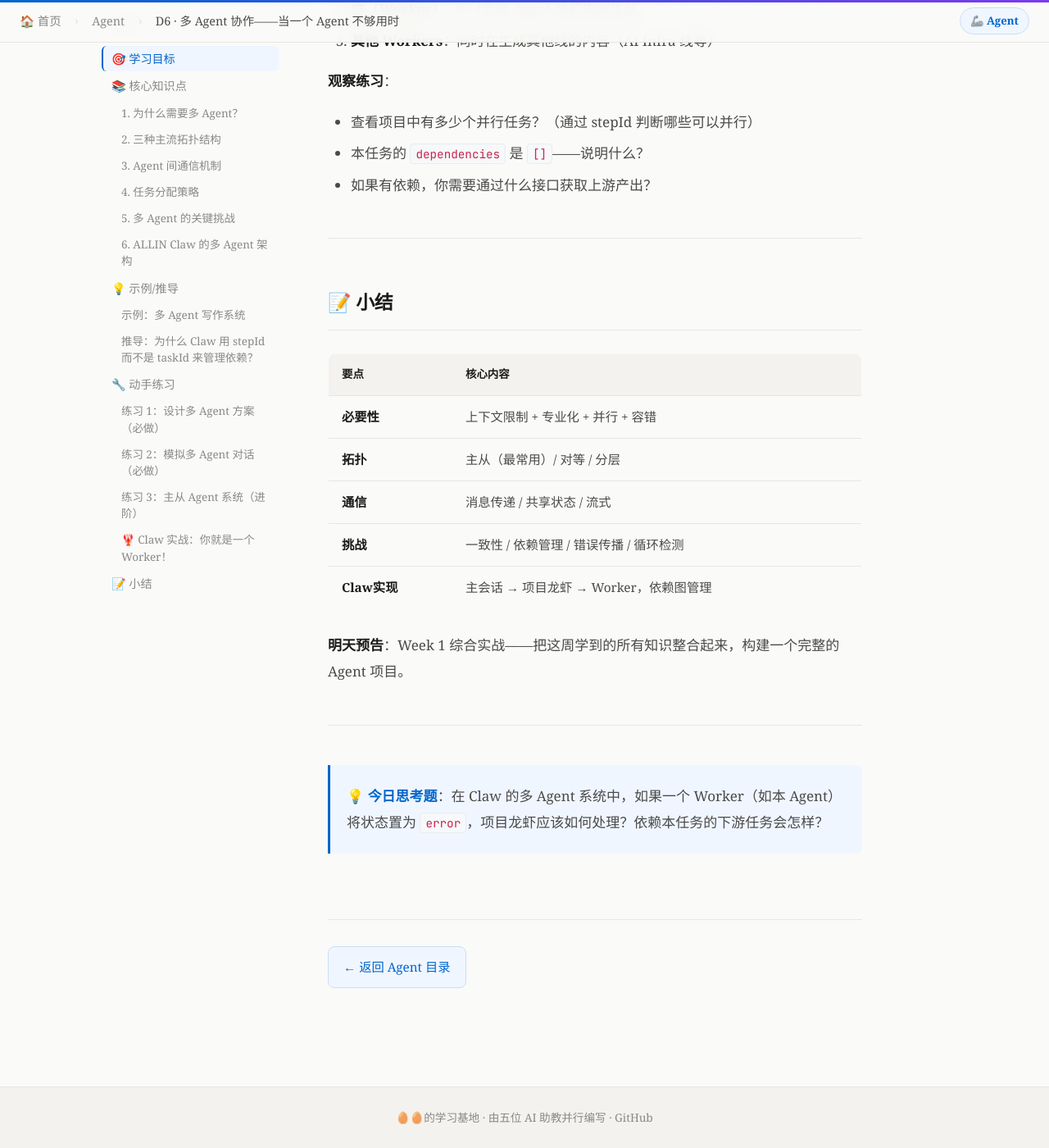
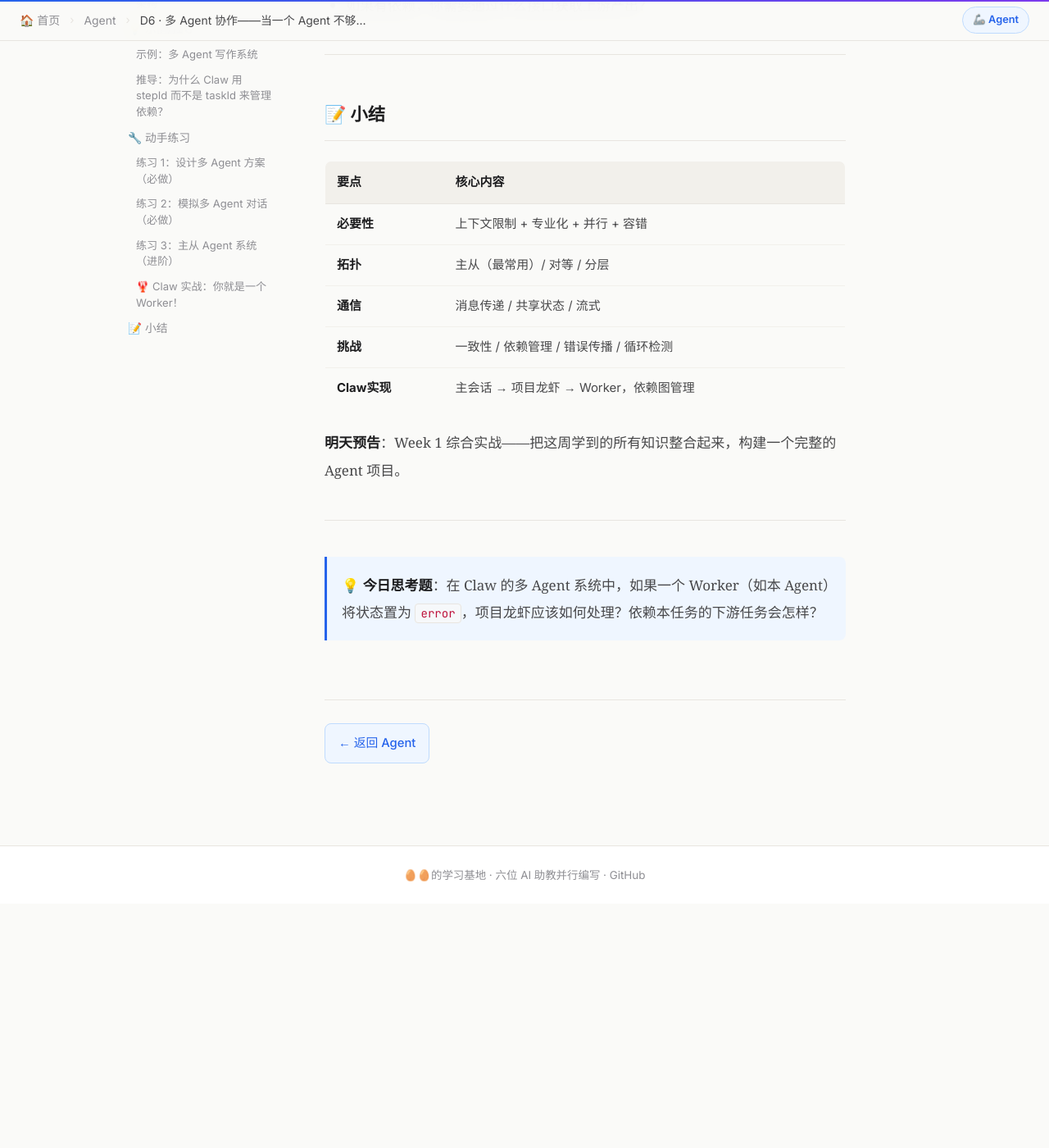
Before and after one commit to Lingbo-Huang/dandan-learn, a Jekyll site: the page built from agent/week01/agent-w1-multi-agent.md, in a window 1280 px wide and 1400 px high, scrolled down 10828 px. Shown: the whole window at 82% size. Built offline with Jekyll 4.4.1, drawn with Linux system fonts in a browser that asks for light colours; some web fonts are replaced; our own code applies the rules of GitHub Pages for plain Markdown files; after the commit the page ends 11930 px from its top, so only the background shows below that.

Commit message:
Update _layouts/post.html

```diff
--- a/_layouts/post.html
+++ b/_layouts/post.html
@@ -5,62 +5,64 @@
   <meta name="viewport" content="width=device-width, initial-scale=1.0">
   <title>{% if page.title %}{{ page.title }} · {% endif %}🥚🥚的学习基地</title>
   <link rel="preconnect" href="https://fonts.googleapis.com">
-  <link href="https://fonts.googleapis.com/css2?family=Inter:wght@300;400;500;600;700&family=LXGW+WenKai:wght@300;400;700&family=JetBrains+Mono:wght@400;500&display=swap" rel="stylesheet">
-  <script>MathJax={tex:{inlineMath:[['$','$'],['\\(','\\)']],displayMath:[['$$','$$'],['\\[','\\]']]},options:{skipHtmlTags:['script','noscript','style','textarea','pre']}}</script>
+  <link href="https://fonts.googleapis.com/css2?family=LXGW+WenKai:wght@300;400;700&family=Inter:wght@400;500;600;700&family=JetBrains+Mono:wght@400;500&display=swap" rel="stylesheet">
+  <script>MathJax={tex:{inlineMath:[['$','$'],['\\(','\\)']],displayMath:[['$$','$$'],['\\[','\\]']]}}</script>
   <script src="https://cdn.jsdelivr.net/npm/mathjax@3/es5/tex-chtml.js" async></script>
   <style>
     :root {
-      --bg: #fafaf8;
-      --surface: #ffffff;
-      --border: #e8e6e3;
-      --text: #1a1a1a;
-      --text2: #4a4a4a;
-      --text3: #888;
-      --accent: #0066cc;
-      --accent-bg: #f0f6ff;
-      --code-bg: #f6f8fa;
-      --code-border: #e8ecf0;
-      --green: #1a7f37;
-      --green-bg: #f0fdf4;
-      --yellow-bg: #fffbeb;
-      --sidebar: 260px;
-      --content: 740px;
-      --radius: 8px;
+      --bg:       #fafaf8;
+      --surface:  #ffffff;
+      --border:   #e8e5e0;
+      --border2:  #f2f0eb;
+      --text:     #1c1c1e;
+      --text2:    #48484a;
+      --text3:    #8e8e93;
+      --accent:   #2563eb;
+      --accent-bg:#eff6ff;
+      --code-bg:  #f6f8fa;
+      --shadow:   0 1px 8px rgba(0,0,0,0.06);
+      --sidebar:  240px;
+      --content:  720px;
     }
     * { box-sizing: border-box; margin: 0; padding: 0; }
     html { scroll-behavior: smooth; }
+
     body {
-      font-family: 'LXGW WenKai', 'PingFang SC', 'Hiragino Sans GB', 'Microsoft YaHei', Georgia, serif;
+      font-family: 'LXGW WenKai', 'PingFang SC', Georgia, serif;
       background: var(--bg);
       color: var(--text);
-      line-height: 1.9;
+      line-height: 1.95;
       font-size: 17px;
     }
 
-    /* ── 顶部进度条 ── */
+    /* ── 进度条 ── */
     #reading-bar {
-      position: fixed; top: 0; left: 0; height: 3px; width: 0;
-      background: linear-gradient(90deg, #0066cc, #7c3aed);
-      z-index: 1000; transition: width 0.1s linear;
+      position: fixed; top: 0; left: 0; height: 2px; width: 0;
+      background: linear-gradient(90deg, #2563eb, #7c3aed);
+      z-index: 9999; pointer-events: none;
+      transition: width 0.12s linear;
     }
 
     /* ── 顶部导航 ── */
     .top-nav {
-      position: fixed; top: 0; left: 0; right: 0; z-index: 100;
-      height: 52px;
-      background: rgba(250,250,248,0.92);
-      backdrop-filter: blur(12px);
+      position: fixed; top: 0; left: 0; right: 0; z-index: 200;
+      height: 50px;
+      background: rgba(250,250,248,0.94);
+      backdrop-filter: blur(14px);
       border-bottom: 1px solid var(--border);
-      display: flex; align-items: center; padding: 0 24px; gap: 16px;
+      display: flex; align-items: center;
+      padding: 0 24px; gap: 12px;
+      font-family: 'Inter', sans-serif;
     }
-    .top-nav a { color: var(--text3); text-decoration: none; font-size: 0.85em; }
+    .top-nav a { color: var(--text3); text-decoration: none; font-size: 0.82em; }
     .top-nav a:hover { color: var(--accent); }
-    .top-nav .sep { color: var(--border); }
-    .top-nav .track-pill {
-      margin-left: auto;
+    .top-nav .sep { color: var(--border); font-size: 0.8em; }
+    .top-nav .crumb { color: var(--text2); font-size: 0.82em; overflow: hidden; text-overflow: ellipsis; white-space: nowrap; max-width: 280px; }
+    .top-nav .pill {
+      margin-left: auto; flex-shrink: 0;
       background: var(--accent-bg); color: var(--accent);
-      border: 1px solid #c7dff7; border-radius: 20px;
-      padding: 3px 12px; font-size: 0.78em; font-weight: 600;
+      border: 1px solid #bfdbfe; border-radius: 20px;
+      padding: 3px 12px; font-size: 0.75em; font-weight: 600;
     }
 
     /* ── 布局 ── */
@@ -68,214 +70,209 @@
       display: flex;
       max-width: calc(var(--sidebar) + var(--content) + 80px);
       margin: 0 auto;
-      padding-top: 52px;
-      min-height: 100vh;
+      padding-top: 50px;
+      align-items: flex-start;
     }
 
-    /* ── 左侧目录 ── */
+    /* ── 目录侧边栏 ── */
     .toc-wrap {
-      width: var(--sidebar);
-      flex-shrink: 0;
-      padding: 40px 20px 40px 24px;
-      position: sticky; top: 52px; height: calc(100vh - 52px);
-      overflow-y: auto; overflow-x: hidden;
+      width: var(--sidebar); flex-shrink: 0;
+      padding: 36px 16px 36px 24px;
+      position: sticky; top: 50px;
+      height: calc(100vh - 50px);
+      overflow-y: auto;
+      font-family: 'Inter', sans-serif;
     }
-    .toc-wrap::-webkit-scrollbar { width: 4px; }
-    .toc-wrap::-webkit-scrollbar-thumb { background: var(--border); border-radius: 4px; }
-    .toc-title {
-      font-size: 0.72em; font-weight: 700; text-transform: uppercase;
-      letter-spacing: 0.1em; color: var(--text3); margin-bottom: 16px;
-      display: flex; align-items: center; gap: 6px;
+    .toc-wrap::-webkit-scrollbar { width: 3px; }
+    .toc-wrap::-webkit-scrollbar-thumb { background: var(--border); border-radius: 2px; }
+    .toc-hdr {
+      font-size: 0.68em; font-weight: 700;
+      text-transform: uppercase; letter-spacing: 0.1em;
+      color: var(--text3); margin-bottom: 14px;
     }
     .toc { list-style: none; }
-    .toc li { margin: 2px 0; }
+    .toc li { margin: 1px 0; }
     .toc a {
       display: block; padding: 5px 10px; border-radius: 6px;
-      color: var(--text3); text-decoration: none;
-      font-size: 0.83em; line-height: 1.5;
-      transition: all 0.15s;
+      color: var(--text3); text-decoration: none; font-size: 0.81em;
+      line-height: 1.5; transition: all 0.15s;
       border-left: 2px solid transparent;
     }
-    .toc a:hover { color: var(--text); background: var(--code-bg); }
-    .toc a.active { color: var(--accent); border-left-color: var(--accent); background: var(--accent-bg); }
-    .toc .toc-h3 a { padding-left: 22px; font-size: 0.79em; }
+    .toc a:hover { color: var(--text); background: var(--border2); }
+    .toc a.on { color: var(--accent); border-left-color: var(--accent); background: var(--accent-bg); }
+    .toc .h3 a { padding-left: 20px; font-size: 0.77em; }
 
-    /* ── 主内容 ── */
+    /* ── 正文区 ── */
     .article-wrap {
       flex: 1; min-width: 0;
-      padding: 48px 48px 120px 40px;
       max-width: var(--content);
+      padding: 48px 48px 100px 36px;
     }
 
     /* ── 文章 Header ── */
-    .article-header { margin-bottom: 48px; }
-    .article-header .track-tag {
+    .a-header { margin-bottom: 40px; font-family: 'Inter', sans-serif; }
+    .a-header .track-tag {
       display: inline-block;
       background: var(--accent-bg); color: var(--accent);
-      border: 1px solid #c7dff7; border-radius: 20px;
-      padding: 3px 12px; font-size: 0.78em; font-weight: 600;
-      margin-bottom: 20px;
+      border: 1px solid #bfdbfe; border-radius: 20px;
+      padding: 3px 12px; font-size: 0.75em; font-weight: 600;
+      margin-bottom: 16px;
     }
-    .article-header h1 {
-      font-size: 2em; font-weight: 700; line-height: 1.35;
+    .a-header h1 {
+      font-family: 'LXGW WenKai', serif;
+      font-size: 1.9em; font-weight: 700; line-height: 1.35;
       color: var(--text); margin-bottom: 16px;
-      letter-spacing: -0.02em;
+      letter-spacing: -0.01em;
     }
-    .article-header .meta {
-      font-size: 0.84em; color: var(--text3);
-      display: flex; align-items: center; gap: 16px; flex-wrap: wrap;
+    .a-meta {
+      font-size: 0.82em; color: var(--text3);
+      display: flex; align-items: center; gap: 14px; flex-wrap: wrap;
     }
-    .article-header .meta-dot { color: var(--border); }
-    .article-divider {
+    .a-meta span { display: flex; align-items: center; gap: 4px; }
+    .a-divider {
       border: none; border-top: 1px solid var(--border);
-      margin: 32px 0;
+      margin: 28px 0 36px;
     }
 
-    /* ── 文章内容 ── */
-    .article-body { font-size: 1em; color: var(--text2); }
+    /* ── 正文 ── */
+    .a-body { color: var(--text2); }
 
-    .article-body h2 {
-      font-size: 1.35em; font-weight: 700;
-      color: var(--text); margin: 56px 0 20px;
-      padding-bottom: 12px; border-bottom: 1px solid var(--border);
-      letter-spacing: -0.01em;
+    .a-body h2 {
+      font-family: 'Inter', sans-serif;
+      font-size: 1.25em; font-weight: 700;
+      color: var(--text); margin: 52px 0 18px;
+      padding-bottom: 10px; border-bottom: 1px solid var(--border);
     }
-    .article-body h2:first-child { margin-top: 0; }
-    .article-body h3 {
-      font-size: 1.1em; font-weight: 600;
-      color: var(--text); margin: 36px 0 14px;
+    .a-body h2:first-child { margin-top: 0; }
+    .a-body h3 {
+      font-family: 'Inter', sans-serif;
+      font-size: 1.05em; font-weight: 600;
+      color: var(--text); margin: 36px 0 12px;
     }
-    .article-body h4 {
-      font-size: 0.95em; font-weight: 600;
-      color: var(--text2); margin: 24px 0 10px;
-      text-transform: uppercase; letter-spacing: 0.04em; font-size: 0.82em;
+    .a-body h4 {
+      font-family: 'Inter', sans-serif;
+      font-size: 0.82em; font-weight: 700;
+      color: var(--text3); margin: 24px 0 10px;
+      text-transform: uppercase; letter-spacing: 0.06em;
     }
-    .article-body p {
-      margin: 18px 0; line-height: 1.9;
-    }
-    .article-body ul, .article-body ol {
-      padding-left: 28px; margin: 16px 0;
-    }
-    .article-body li { margin: 8px 0; line-height: 1.8; }
-    .article-body li > ul, .article-body li > ol { margin: 4px 0; }
-    .article-body strong { color: var(--text); font-weight: 600; }
-    .article-body em { font-style: italic; }
-    .article-body a { color: var(--accent); text-decoration: none; border-bottom: 1px solid #c7dff7; }
-    .article-body a:hover { border-bottom-color: var(--accent); }
-    .article-body hr { border: none; border-top: 1px solid var(--border); margin: 48px 0; }
+    .a-body p { margin: 16px 0; line-height: 1.95; }
+    .a-body ul, .a-body ol { padding-left: 26px; margin: 14px 0; }
+    .a-body li { margin: 7px 0; line-height: 1.85; }
+    .a-body strong { color: var(--text); font-weight: 700; }
+    .a-body a { color: var(--accent); text-decoration: none; border-bottom: 1px solid #bfdbfe; }
+    .a-body a:hover { border-bottom-color: var(--accent); }
+    .a-body hr { border: none; border-top: 1px solid var(--border); margin: 44px 0; }
 
     /* 行内代码 */
-    .article-body code {
-      font-family: 'JetBrains Mono', 'Fira Code', Consolas, monospace;
+    .a-body code {
+      font-family: 'JetBrains Mono', Consolas, monospace;
       background: var(--code-bg);
-      border: 1px solid var(--code-border);
+      border: 1px solid var(--border);
       padding: 2px 6px; border-radius: 4px;
-      font-size: 0.84em; color: #c7254e;
-      white-space: nowrap;
+      font-size: 0.83em; color: #be123c;
     }
 
     /* 代码块 */
-    .article-body pre {
+    .a-body pre {
       background: #1e2430;
-      border-radius: var(--radius);
-      padding: 0; margin: 28px 0;
-      overflow: hidden;
-      box-shadow: 0 4px 20px rgba(0,0,0,0.12);
+      border-radius: 8px; padding: 0;
+      margin: 24px 0; overflow: hidden;
+      box-shadow: 0 4px 16px rgba(0,0,0,0.1);
     }
-    .article-body pre code {
-      display: block; padding: 20px 24px;
-      font-family: 'JetBrains Mono', 'Fira Code', Consolas, monospace;
-      font-size: 0.85em; line-height: 1.7;
+    .a-body pre code {
+      display: block; overflow-x: auto;
+      padding: 20px 22px;
+      font-family: 'JetBrains Mono', Consolas, monospace;
+      font-size: 0.84em; line-height: 1.7;
       color: #e2e8f0; background: none;
-      border: none; white-space: pre; overflow-x: auto;
+      border: none; border-radius: 0; white-space: pre;
     }
 
     /* 表格 */
-    .article-body table {
-      width: 100%; border-collapse: collapse; margin: 28px 0;
-      font-size: 0.9em; border-radius: var(--radius);
-      overflow: hidden; border: 1px solid var(--border);
+    .a-body table {
+      width: 100%; border-collapse: collapse;
+      margin: 24px 0; font-size: 0.88em;
+      border: 1px solid var(--border); border-radius: 8px;
+      overflow: hidden;
+      font-family: 'Inter', sans-serif;
     }
-    .article-body th {
-      background: #f4f2ef; padding: 12px 16px;
+    .a-body th {
+      background: var(--border2); padding: 11px 14px;
       border-bottom: 1px solid var(--border);
       text-align: left; font-weight: 600; color: var(--text);
-      font-size: 0.88em;
     }
-    .article-body td {
-      padding: 11px 16px; border-bottom: 1px solid var(--border);
+    .a-body td {
+      padding: 10px 14px; border-bottom: 1px solid var(--border2);
       color: var(--text2);
     }
-    .article-body tr:last-child td { border-bottom: none; }
-    .article-body tr:hover td { background: #fafaf8; }
+    .a-body tr:last-child td { border-bottom: none; }
+    .a-body tr:hover td { background: var(--border2); }
 
     /* 引用块 */
-    .article-body blockquote {
+    .a-body blockquote {
       border-left: 3px solid var(--accent);
       background: var(--accent-bg);
-      padding: 16px 20px; margin: 28px 0;
-      border-radius: 0 var(--radius) var(--radius) 0;
+      padding: 14px 18px; margin: 24px 0;
+      border-radius: 0 8px 8px 0;
       color: var(--text2);
     }
-    .article-body blockquote p { margin: 6px 0; }
-    .article-body blockquote strong { color: var(--accent); }
-
-    /* 提示框 */
-    .article-body blockquote:has(strong:first-child) { }
+    .a-body blockquote p { margin: 4px 0; }
 
     /* 图片 */
-    .article-body img {
-      max-width: 100%; border-radius: var(--radius);
-      margin: 24px 0; display: block;
-      box-shadow: 0 2px 12px rgba(0,0,0,0.08);
+    .a-body img {
+      max-width: 100%; border-radius: 8px;
+      margin: 20px 0;
+      box-shadow: var(--shadow);
     }
 
-    /* ── 底部导航 ── */
+    /* ── 底部 ── */
     .post-footer {
-      margin-top: 80px; padding-top: 32px;
+      margin-top: 72px; padding-top: 28px;
       border-top: 1px solid var(--border);
+      font-family: 'Inter', sans-serif;
     }
-    .post-footer .back {
-      display: inline-flex; align-items: center; gap: 8px;
-      color: var(--accent); text-decoration: none; font-size: 0.9em;
-      padding: 10px 18px; border-radius: var(--radius);
-      background: var(--accent-bg); border: 1px solid #c7dff7;
-      transition: all 0.15s;
+    .post-footer a.back {
+      display: inline-flex; align-items: center; gap: 7px;
+      color: var(--accent); text-decoration: none;
+      font-size: 0.87em; font-weight: 500;
+      padding: 9px 16px; border-radius: 8px;
+      background: var(--accent-bg);
+      border: 1px solid #bfdbfe;
+      transition: background 0.15s;
     }
-    .post-footer .back:hover { background: #e0edff; }
+    .post-footer a.back:hover { background: #dbeafe; }
 
     /* ── 页脚 ── */
     .site-footer {
-      background: #f4f2ef; border-top: 1px solid var(--border);
-      padding: 24px; text-align: center;
-      color: var(--text3); font-size: 0.8em;
+      background: var(--surface); border-top: 1px solid var(--border);
+      padding: 22px; text-align: center;
+      color: var(--text3); font-size: 0.79em;
+      font-family: 'Inter', sans-serif;
     }
     .site-footer a { color: var(--text3); text-decoration: none; }
 
-    /* ── Rouge 代码高亮 ── */
-    .highlight .c, .highlight .cm, .highlight .c1, .highlight .cs { color: #8b949e; font-style: italic; }
-    .highlight .k, .highlight .kd, .highlight .kn, .highlight .kp, .highlight .kr, .highlight .kt { color: #ff7b72; }
-    .highlight .s, .highlight .sa, .highlight .sb, .highlight .sc, .highlight .sd, .highlight .s2, .highlight .sh, .highlight .si, .highlight .sx, .highlight .sr, .highlight .s1, .highlight .ss { color: #a5d6ff; }
-    .highlight .n, .highlight .na, .highlight .nb, .highlight .nc, .highlight .nd, .highlight .ne, .highlight .nf, .highlight .ni, .highlight .nl, .highlight .nn, .highlight .nt, .highlight .nv { color: #d2a8ff; }
-    .highlight .m, .highlight .mb, .highlight .mf, .highlight .mh, .highlight .mi, .highlight .mo { color: #79c0ff; }
-    .highlight .o { color: #ff7b72; }
-    .highlight .p { color: #e2e8f0; }
-
     /* ── 响应式 ── */
-    @media (max-width: 900px) {
+    @media (max-width: 860px) {
       .toc-wrap { display: none; }
       .article-wrap { padding: 32px 20px 80px; }
-      .article-header h1 { font-size: 1.6em; }
+      .a-header h1 { font-size: 1.55em; }
     }
+
+    /* Rouge 代码着色 */
+    .highlight .c,.highlight .cm,.highlight .c1{color:#8b949e;font-style:italic}
+    .highlight .k,.highlight .kd,.highlight .kr{color:#f97316}
+    .highlight .s,.highlight .s2,.highlight .s1{color:#86efac}
+    .highlight .nf,.highlight .nc{color:#93c5fd}
+    .highlight .mi,.highlight .mf{color:#a5f3fc}
+    .highlight .o{color:#f472b6}
   </style>
 </head>
 <body>
 <div id="reading-bar"></div>
 
-<nav class="top-nav">
+<nav class="top-nav" style="font-family:'Inter',sans-serif">
   <a href="{{ '/' | relative_url }}">🏠 首页</a>
   <span class="sep">›</span>
-  {% if page.track %}
   {% if page.track contains 'AI基础' %}<a href="{{ '/ai/' | relative_url }}">AI基础</a>{% endif %}
   {% if page.track contains '大模型' %}<a href="{{ '/llm/' | relative_url }}">大模型</a>{% endif %}
   {% if page.track contains 'Agent' %}<a href="{{ '/agent/' | relative_url }}">Agent</a>{% endif %}
@@ -283,53 +280,48 @@
   {% if page.track contains '量化' %}<a href="{{ '/quant/' | relative_url }}">量化</a>{% endif %}
   {% if page.track contains '智慧' %}<a href="{{ '/wisdom/' | relative_url }}">智慧心法</a>{% endif %}
   <span class="sep">›</span>
-  {% endif %}
-  <span style="color:var(--text2);font-size:0.85em;overflow:hidden;text-overflow:ellipsis;white-space:nowrap;max-width:300px">{{ page.title }}</span>
-  {% if page.track %}<span class="track-pill">{{ page.track }}</span>{% endif %}
+  <span class="crumb">{{ page.title }}</span>
+  {% if page.track %}<span class="pill">{{ page.track }}</span>{% endif %}
 </nav>
 
 <div class="layout">
-  <!-- 左侧目录 -->
   <aside class="toc-wrap">
-    <div class="toc-title">📑 目录</div>
+    <div class="toc-hdr">📑 目录</div>
     <ul class="toc" id="toc"></ul>
   </aside>
 
-  <!-- 主内容 -->
   <main class="article-wrap">
-    <header class="article-header">
+    <header class="a-header">
       {% if page.track %}<span class="track-tag">{{ page.track }}</span>{% endif %}
       <h1>{{ page.title }}</h1>
-      <div class="meta">
+      <div class="a-meta">
         <span>🥚🥚的学习基地</span>
-        <span class="meta-dot">·</span>
-        <span id="word-count">计算中…</span>
-        <span class="meta-dot">·</span>
-        <span id="read-time">…分钟阅读</span>
+        <span>·</span>
+        <span id="wc">计算中…</span>
+        <span>·</span>
+        <span id="rt">…</span>
       </div>
     </header>
+    <hr class="a-divider">
 
-    <div class="article-body" id="article-body">
+    <div class="a-body" id="a-body">
       {{ content }}
     </div>
 
     <div class="post-footer">
-      {% if page.track %}
-        {% if page.track contains 'AI基础' %}<a class="back" href="{{ '/ai/' | relative_url }}">← 返回 AI基础 目录</a>{% endif %}
-        {% if page.track contains '大模型' %}<a class="back" href="{{ '/llm/' | relative_url }}">← 返回 大模型 目录</a>{% endif %}
-        {% if page.track contains 'Agent' %}<a class="back" href="{{ '/agent/' | relative_url }}">← 返回 Agent 目录</a>{% endif %}
-        {% if page.track contains 'Infra' %}<a class="back" href="{{ '/infra/' | relative_url }}">← 返回 AI Infra 目录</a>{% endif %}
-        {% if page.track contains '量化' %}<a class="back" href="{{ '/quant/' | relative_url }}">← 返回 量化 目录</a>{% endif %}
-        {% if page.track contains '智慧' %}<a class="back" href="{{ '/wisdom/' | relative_url }}">← 返回 智慧心法 目录</a>{% endif %}
-      {% else %}
-        <a class="back" href="{{ '/' | relative_url }}">← 返回首页</a>
-      {% endif %}
+      {% if page.track contains 'AI基础' %}<a class="back" href="{{ '/ai/' | relative_url }}">← 返回 AI基础</a>{% endif %}
+      {% if page.track contains '大模型' %}<a class="back" href="{{ '/llm/' | relative_url }}">← 返回 大模型</a>{% endif %}
+      {% if page.track contains 'Agent' %}<a class="back" href="{{ '/agent/' | relative_url }}">← 返回 Agent</a>{% endif %}
+      {% if page.track contains 'Infra' %}<a class="back" href="{{ '/infra/' | relative_url }}">← 返回 AI Infra</a>{% endif %}
+      {% if page.track contains '量化' %}<a class="back" href="{{ '/quant/' | relative_url }}">← 返回 量化</a>{% endif %}
+      {% if page.track contains '智慧' %}<a class="back" href="{{ '/wisdom/' | relative_url }}">← 返回 智慧心法</a>{% endif %}
+      {% unless page.track %}<a class="back" href="{{ '/' | relative_url }}">← 返回首页</a>{% endunless %}
     </div>
   </main>
 </div>
 
 <footer class="site-footer">
-  🥚🥚的学习基地 · 由五位 AI 助教并行编写 ·
+  🥚🥚的学习基地 · 六位 AI 助教并行编写 ·
   <a href="https://github.com/Lingbo-Huang/dandan-learn">GitHub</a>
 </footer>
 
@@ -363,21 +356,18 @@
     toc.appendChild(li);
   });
 
-  // 目录高亮（Intersection Observer）
-  if (headings.length > 0) {
-    var observer = new IntersectionObserver(function(entries) {
+  // 滚动高亮
+  if (hs.length) {
+    var obs = new IntersectionObserver(function(entries) {
       entries.forEach(function(e) {
-        var id = e.target.id;
-        var link = toc.querySelector('a[href="#' + id + '"]');
-        if (link) {
         if (e.isIntersecting) {
-            toc.querySelectorAll('a').forEach(function(a) { a.classList.remove('active'); });
-            link.classList.add('active');
-          }
+          toc.querySelectorAll('a').forEach(function(a){ a.classList.remove('on'); });
+          var a = toc.querySelector('a[href="#' + e.target.id + '"]');
+          if (a) { a.classList.add('on'); a.scrollIntoView({block:'nearest'}); }
         }
       });
-    }, { rootMargin: '-60px 0px -70% 0px' });
-    headings.forEach(function(h) { observer.observe(h); });
+    }, { rootMargin: '-52px 0px -65% 0px' });
+    hs.forEach(function(h){ obs.observe(h); });
   }
 });
 </script>
```
Also changed, not shown: other parts of _layouts/post.html (+11 -10 lines). Lines whose indentation alone changed are shown as unchanged.
